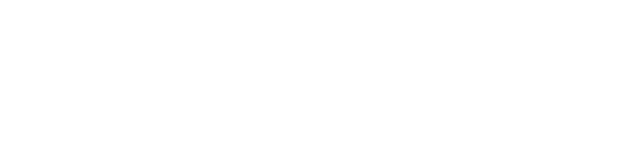
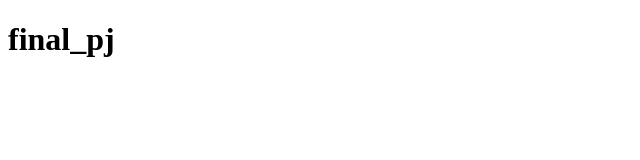
Before and after one commit to ecss03/final_pj_202220403, a plain HTML site: page index.html in a window 1280 px wide. Shown: the whole page, without its empty margins (0-640 px from the left). Drawn offline with Linux system fonts and the light colour scheme.

Commit message:
final_pj_2022220403_HEJ

```diff
--- a/index.html
+++ b/index.html
@@ -5,5 +5,7 @@
     <meta name="viewport" content="width=device-width, initial-scale=1.0" />
     <title>final_pj</title>
   </head>
-  <body></body>
+  <body>
+    <h1>final_pj</h1>
+  </body>
 </html>
```
